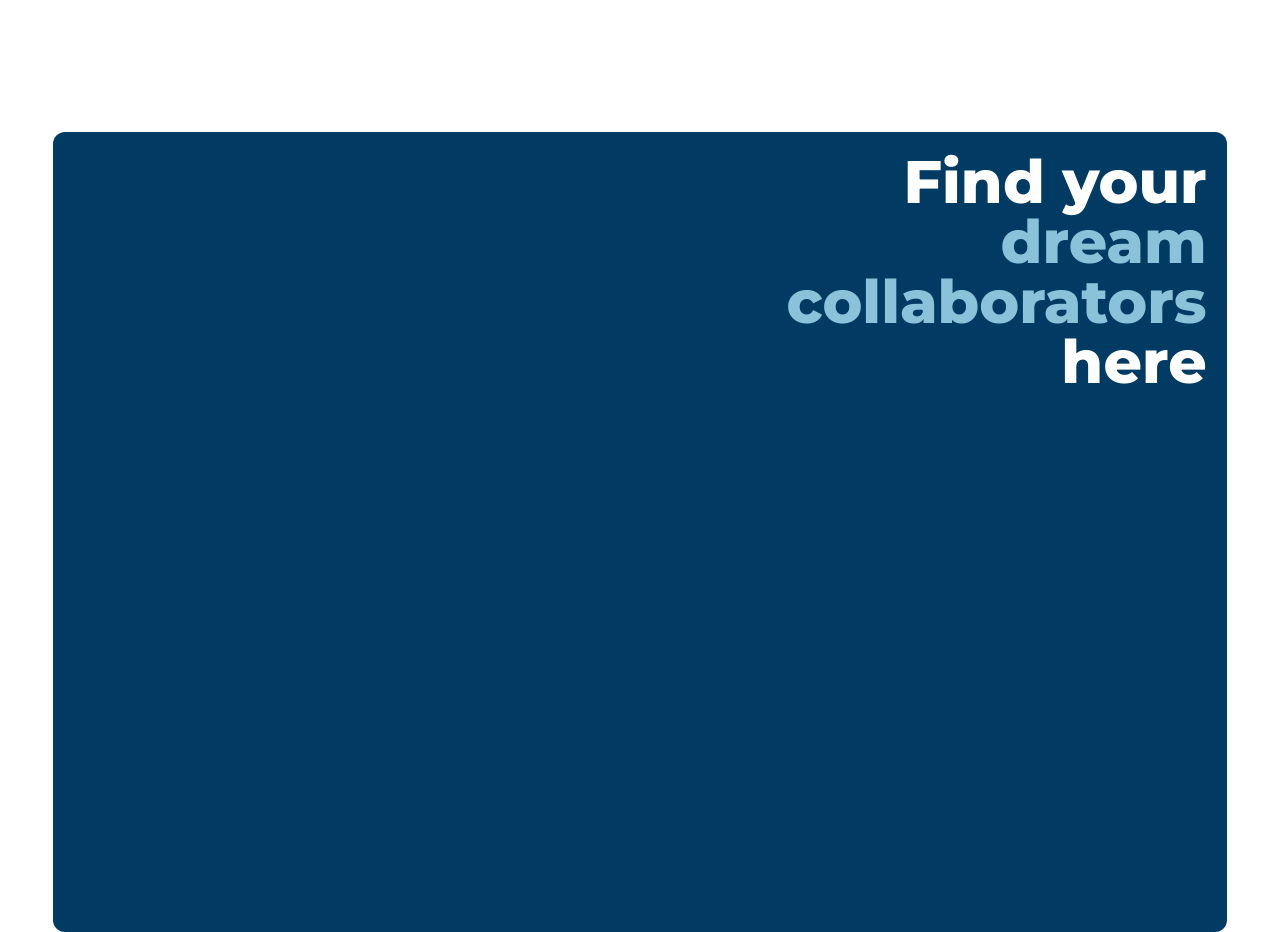
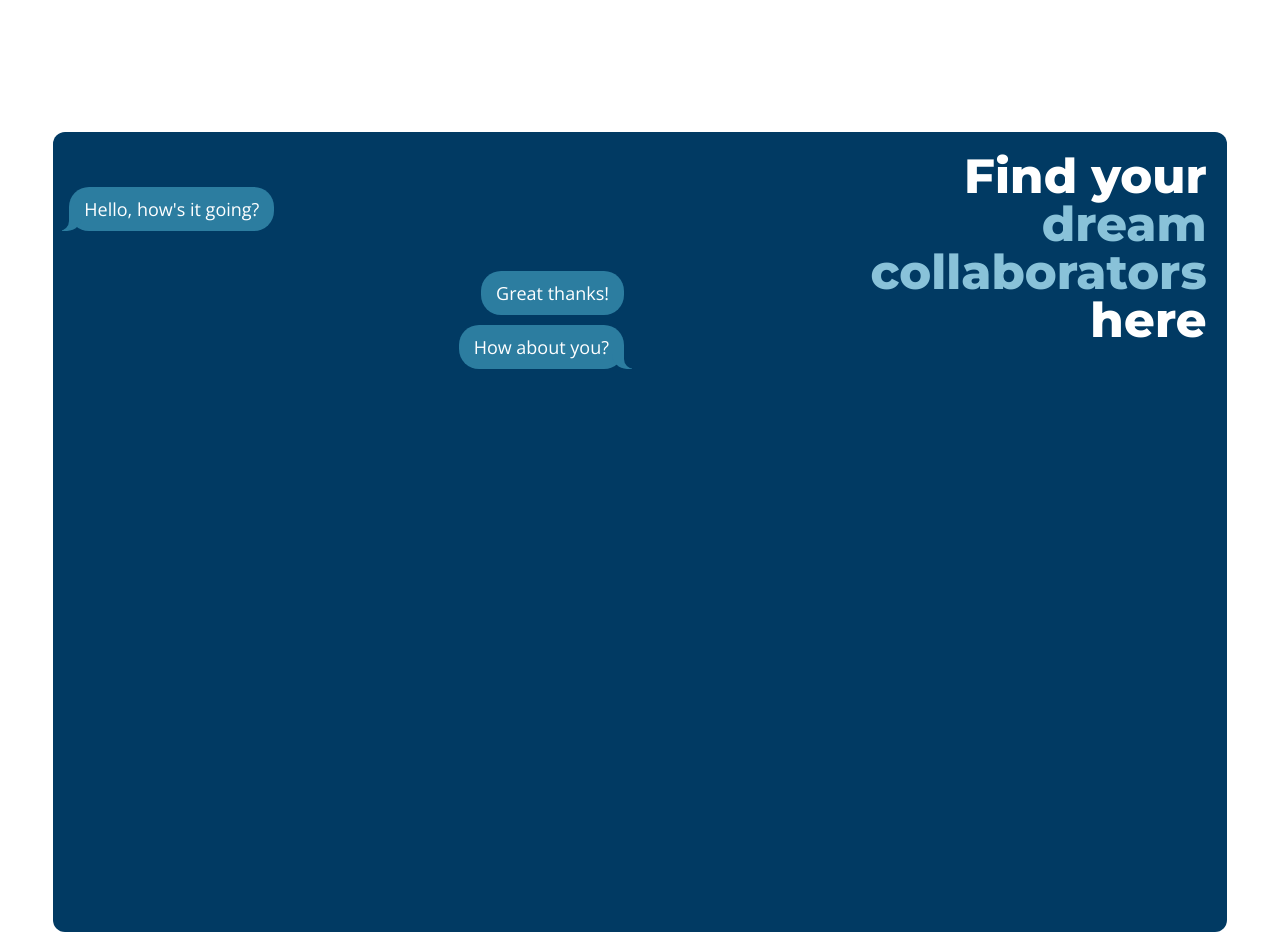
Before and after one commit to CodingClub-Laboratory/cclabs-frontend, a React (Create React App) app: page / in a window 1280 px wide. Shown: the part 1380-2312 px from the top of the page. Built offline with nearby package versions, Linux system fonts and the light colour scheme.

Commit message:
Added message bubbles and custom css

```diff
--- a/src/pages/Home.js
+++ b/src/pages/Home.js
@@ -94,7 +94,7 @@ const Terminal = () => {
 const Collaborator = () => {
   return (
     <div className=" w-11/12 h-screen bg-blue-800 mt-32 rounded-xl md:mt-64 relative mx-auto">
-      <div className="h-1/4 absolute top-5 right-5 font-head font-extrabold text-4xl md:text-6xl text-right">
+      <div className="h-1/4  absolute top-5 right-5 font-head font-extrabold text-4xl md:text-5xl text-right">
         <span className="text-white">Find your </span>
         <span className="text-blue-100">
           <br />
@@ -105,6 +105,16 @@ const Collaborator = () => {
           <br /> here
         </span>
       </div>
+
+      <div className="chat w-full md:w-1/2 flex flex-col px-4 pt-44 md:pt-5 md:text-lg font-body font-normal">
+        <div className="yours messages">
+          <div className="message last">Hello, how's it going?</div>
+        </div>
+        <div className="mine messages">
+          <div className="message">Great thanks!</div>
+          <div className="message last">How about you?</div>
+        </div>
+      </div>
     </div>
   );
 };
--- a/src/styles/tailwind.css
+++ b/src/styles/tailwind.css
@@ -1,3 +1,88 @@
 @tailwind base;
 @tailwind components;
 @tailwind utilities;
+
+@layer components {
+  .messages {
+    margin-top: 30px;
+    display: flex;
+    flex-direction: column;
+  }
+
+  .message {
+    border-radius: 20px;
+    padding: 8px 15px;
+    margin-top: 5px;
+    margin-bottom: 5px;
+    display: inline-block;
+  }
+
+  .yours {
+    align-items: flex-start;
+  }
+
+  .yours .message {
+    color: white;
+    margin-right: 25%;
+    background-color: #2c7da0;
+    position: relative;
+  }
+
+  .yours .message.last:before {
+    content: "";
+    position: absolute;
+    z-index: 0;
+    bottom: 0;
+    left: -7px;
+    height: 20px;
+    width: 20px;
+    background: #2c7da0;
+    border-bottom-right-radius: 15px;
+  }
+  .yours .message.last:after {
+    content: "";
+    position: absolute;
+    z-index: 1;
+    bottom: 0;
+    left: -10px;
+    width: 10px;
+    height: 20px;
+    background: #013a63;
+    border-bottom-right-radius: 10px;
+  }
+
+  .mine {
+    align-items: flex-end;
+  }
+
+  .mine .message {
+    color: white;
+    margin-left: 25%;
+    background: #2c7da0;
+    position: relative;
+  }
+
+  .mine .message.last:before {
+    content: "";
+    position: absolute;
+    z-index: 0;
+    bottom: 0;
+    right: -8px;
+    height: 20px;
+    width: 20px;
+    background: #2c7da0;
+    border-bottom-left-radius: 15px;
+  }
+
+  .mine .message.last:after {
+    content: "";
+    position: absolute;
+    z-index: 1;
+    bottom: 0;
+    right: -10px;
+    width: 10px;
+    height: 20px;
+    background: #013a63;
+    border-bottom-left-radius: 10px;
+  }
+}
--- a/tailwind.config.js
+++ b/tailwind.config.js
@@ -35,6 +35,9 @@ module.exports = {
       flex: {
         half: "0.5",
       },
+      backgroundImage: {
+        "gradient-radial": "radial-gradient(var(--gradient-color-stops))",
+      },
     },
   },
   variants: {
```
Also changed, not shown: src/styles/tailwind.output.css.
